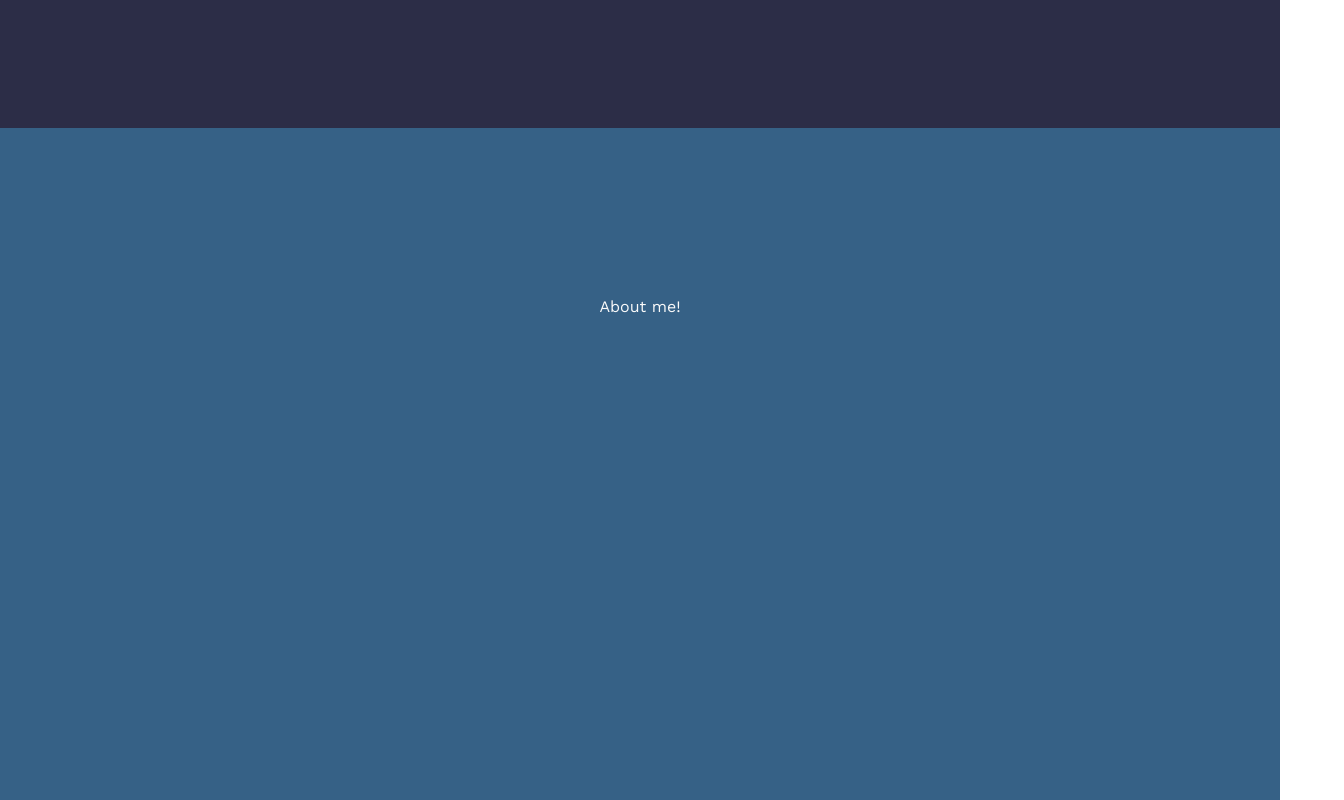
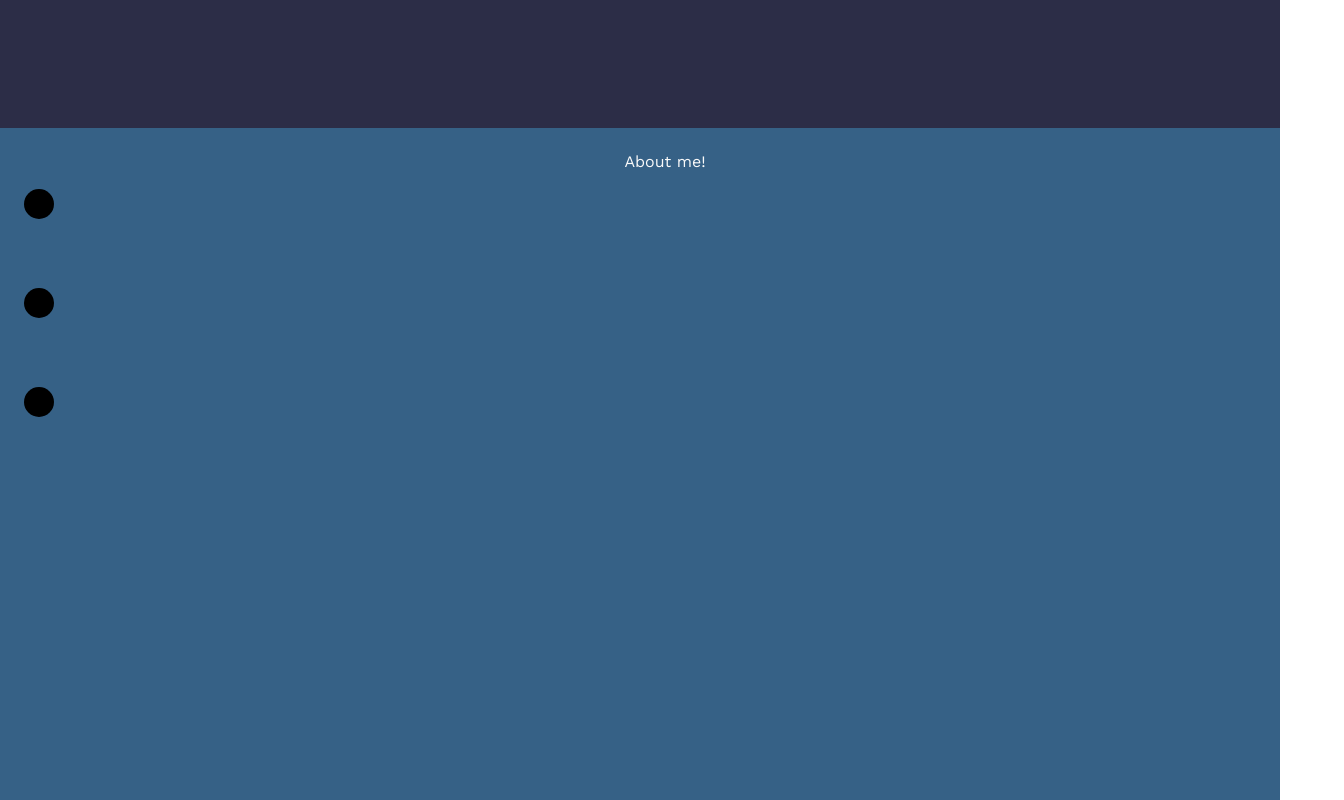
Before and after one commit to andrecrjr/ACJRhub, a Next.js app: page / in a window 1280 px wide. Shown: the part 720-1520 px from the top of the page, 1344 px wide, since content can reach past the window. Built offline with nearby package versions, Linux system fonts and the light colour scheme.

Commit message:
- creating testings with testing library and refactoring

```diff
--- a/components/Layout/Header/style.tsx
+++ b/components/Layout/Header/style.tsx
@@ -42,19 +42,3 @@ export const GlobalHeader = styled.header`
 		}
 	}
 `;
-
-GlobalHeader.defaultProps = {
-  theme: {
-    logoFont: "'Work Sans', sans-serif",
-    fontFamily: "'Work Sans', sans-serif",
-    gridWelcome: "465px 235px",
-    gridHeader: "150px 550px",
-    heights: {
-      menuHeight: "2.5rem",
-    },
-    colors: {
-      primary: "#fafafa",
-      backgroundPrimary: "#2C2D47",
-    },
-  }
-}
--- a/components/Pages/AboutMe/index.tsx
+++ b/components/Pages/AboutMe/index.tsx
@@ -1,32 +1,32 @@
 import React from "react";
-import { AboutMeContainer } from "./style";
-import { PresentationContainer, Presentation } from "../styles";
+import { AboutMeContainer, AboutMePresentation } from "./style";
+import { PresentationContainer, Presentation,  } from "../styles";
 
 export const AboutMe = () => {
 	return (
 		<AboutMeContainer id='about-me'>
 			<PresentationContainer>
-				<Presentation>About me!</Presentation>
+				<AboutMePresentation className="title">About me!</AboutMePresentation>
 			</PresentationContainer>
-			<Presentation>
-				<p data-aos='fade-right'>
+			<AboutMePresentation>
+				<p data-aos='fade-left'>
 					System Analyst graduated in Bachelor of Information System, working as
 					Fullstack Developer in the last 3 years, but now want to focus in{" "}
 					<span className='bold-mark'>Front End</span>.
 				</p>
-			</Presentation>
-			<Presentation>
-				<p data-aos='fade-right'>
+			</AboutMePresentation>
+			<AboutMePresentation>
+				<p data-aos='fade-left'>
 					Fell in love in Blockchains and Cryptocurrency in general, fascinated
 					by the power in a future Web 3.0
 				</p>
-			</Presentation>
-			<Presentation>
-				<p data-aos='fade-right'>
-					I love to watch animes and read some mangas as my favorit passtime,
-					and of course playing Games a lot!!
+			</AboutMePresentation>
+			<AboutMePresentation>
+				<p data-aos='fade-left'>
+					I love to watch animes and read some mangas as my favorite passtime,
+					and of course playing some games a lot!
 				</p>
-			</Presentation>
+			</AboutMePresentation>
 		</AboutMeContainer>
 	);
 };
--- a/components/Pages/AboutMe/style.tsx
+++ b/components/Pages/AboutMe/style.tsx
@@ -1,7 +1,41 @@
 import { Container } from "../styles";
 import styled from "styled-components";
+import {Presentation} from "../styles";
 
 export const AboutMeContainer = styled(Container)`
 	background-color: #366186;
-	justify-content: space-evenly;
 `;
+
+export const AboutMePresentation = styled(Presentation)`
+  margin-bottom:2rem;
+  position:relative;
+  padding-left:50px;
+  &:not(.title){
+    align-items:flex-start;
+    justify-content:flex-start;
+    margin-bottom:5rem;
+  }
+  &:not(.title)::before{
+    content:"";
+    position:absolute;
+    bottom:50%;
+    left:0;
+    display:block;
+    border-radius:100%;
+    width:30px;
+    height:30px;
+    background:black;
+  }
+  @media (min-width: 767px) {
+    .portfolio--title {
+      margin: 45px 0;
+    }
+    .portfolio--description {
+      margin-bottom: 40px;
+    }
+    &:not(.title)::before{
+      bottom:15%;
+
+    }
+  }
+`
--- a/components/Pages/Portfolio/index.tsx
+++ b/components/Pages/Portfolio/index.tsx
@@ -1,23 +1,21 @@
 import React from "react";
 import {
-	ContainerPortfolio,
 	PresentationContainer,
-	Presentation,
 } from "../styles";
 import Link from "next/link";
-import {PortfolioList, PortfolioItem, PortfolioItemList} from "./style";
+import {PortfolioContainer, PortfolioList, PortfolioItem, PortfolioItemList, PortfolioPresentation} from "./style";
 
 export const Portfolio: React.FC = () => {
 	return (
-		<ContainerPortfolio id='portfolio'>
+		<PortfolioContainer id='portfolio'>
 			<PresentationContainer hasTitle='true'>
-				<Presentation data-aos='fade-up' data-grid='portfolio-grid'>
+				<PortfolioPresentation data-aos='fade-up'>
 					<div className='portfolio--title'>Portfolio Projects</div>
 					<div className='portfolio--description'>
 						Projects developing for studying purposes about Front-end in
 						general, ReactJS, NextJS, and even Telegram Bots
 					</div>
-				</Presentation>
+				</PortfolioPresentation>
 			</PresentationContainer>
 			<PortfolioList>
 				<Link href='https://spotiflex.vercel.app/' passHref>
@@ -52,6 +50,6 @@ export const Portfolio: React.FC = () => {
 					<p>Coming Soon!</p>
 				</PortfolioItem>
 			</PortfolioList>
-		</ContainerPortfolio>
+		</PortfolioContainer>
 	);
 };
--- a/components/Pages/Portfolio/style.tsx
+++ b/components/Pages/Portfolio/style.tsx
@@ -1,4 +1,5 @@
 import styled from "styled-components";
+import { Container, Presentation } from "../styles"
 
 export const PortfolioList = styled.section`
 	display: flex;
@@ -8,6 +9,29 @@ export const PortfolioList = styled.section`
 	@media (min-width: 767px) {
 		flex-direction: row;
 	}
+`;
+
+export const PortfolioPresentation = styled(Presentation)`
+		.portfolio--title {
+			margin: 15px 0;
+		}
+		.portfolio--description {
+			margin-bottom: 25px;
+		}
+
+		@media (min-width: 767px) {
+			.portfolio--title {
+				margin: 45px 0;
+			}
+			.portfolio--description {
+				margin-bottom: 40px;
+			}
+		}
+`;
+
+export const PortfolioContainer = styled(Container)`
+	padding: 25px 0 20px;
+	background: #404273;
 `;
 
 export const PortfolioItem = styled.a<{bgColor: String}>`
--- a/components/Pages/styles/index.tsx
+++ b/components/Pages/styles/index.tsx
@@ -7,8 +7,6 @@ export const Container = styled.section`
 	display: flex;
 	flex-direction: column;
 `;
-
-
 
 export const PresentationContainer = styled.div<{ hasTitle?: String }>`
 	display: flex;
@@ -47,24 +45,6 @@ export const PresentationContainer = styled.div<{ hasTitle?: String }>`
 				font-size: 45px;
 				text-align: left;
 				margin-right: 50px;
-			}
-		}
-	}
-
-	[data-grid="portfolio-grid"] {
-		.portfolio--title {
-			margin: 15px 0;
-		}
-		.portfolio--description {
-			margin-bottom: 25px;
-		}
-
-		@media (min-width: 767px) {
-			.portfolio--title {
-				margin: 45px 0;
-			}
-			.portfolio--description {
-				margin-bottom: 40px;
 			}
 		}
 	}
@@ -130,24 +110,3 @@ export const Presentation = styled.div<{ row?: String }>`
 		margin: 0 auto;
 	}
 `;
-
-export const ContainerPortfolio = styled(Container)`
-	padding: 25px 0 20px;
-	background: #404273;
-`;
-
-Container.defaultProps = {
-  theme: {
-    colors: {
-      backgroundPrimary: "green"
-    }
-  }
-}
-
-Presentation.defaultProps = {
-  theme: {
-    colors: {
-      primary:"blue"
-    }
-  }
-}
--- a/pages/_app.tsx
+++ b/pages/_app.tsx
@@ -1,6 +1,5 @@
 import {
 	createGlobalStyle,
-	DefaultTheme,
 	ThemeProvider,
 } from "styled-components";
 import { theme } from "../styles/theme";
@@ -35,7 +34,6 @@ function MyApp({ Component, pageProps }) {
 				<title>ACJRHUB - Portfolio do Ac Junior</title>
 			</Head>
 			<ThemeProvider theme={theme}>
-				{" "}
 				<GlobalStyle />
 				<Component {...pageProps} />
 			</ThemeProvider>
```
Also changed, not shown: tests/test-utils.tsx (renamed from tests/test-utils.ts, +7 -4 lines).
